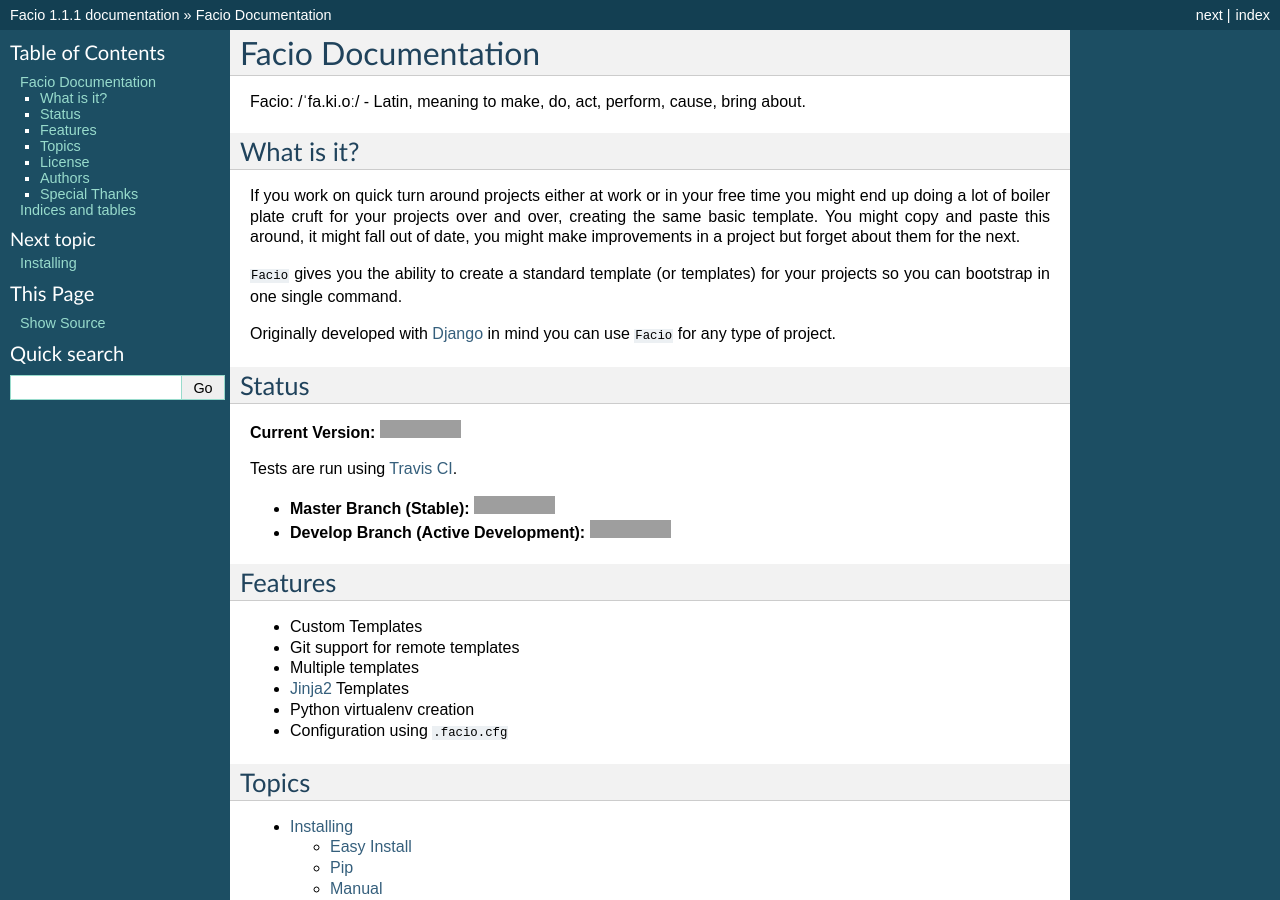
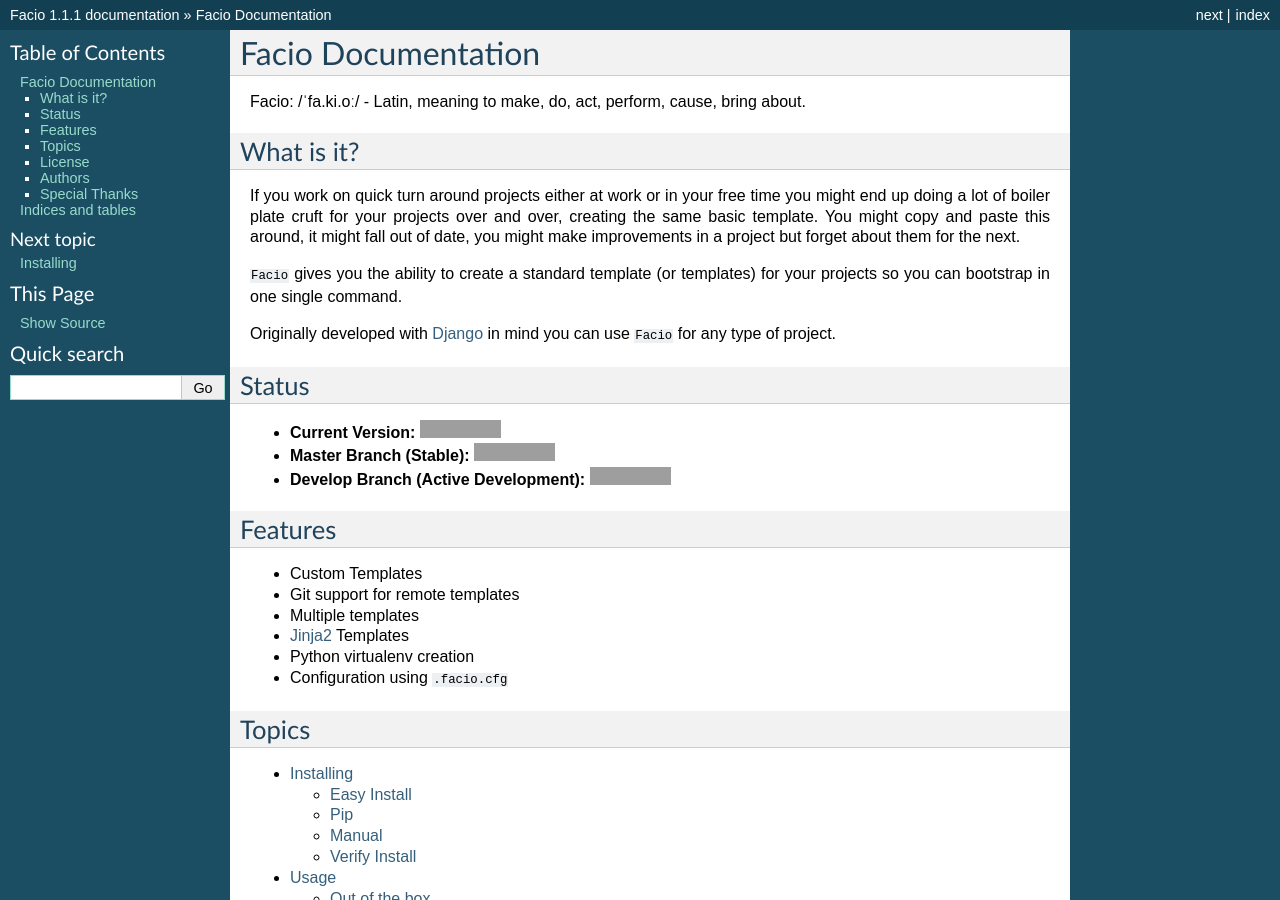
Before and after one commit to krak3n/Facio, a Sphinx documentation site: the page built from docs/index.rst, in a window 1280 px wide and 900 px high. Built offline with Sphinx 7.4.7, drawn with Linux system fonts in a browser that asks for light colours; grey boxes are pictures that could not be loaded.

Commit message:
Hopefully this looks ok :p

```diff
--- a/README.rst
+++ b/README.rst
@@ -15,12 +15,8 @@
 Status
 ------
 
-**Current Version:** |PyPi_version|
-
-Tests are run using `Travis CI`_.
-
+* **Current Version:** |PyPi_version|
 * **Master Branch (Stable):** |travis_master|
-
 * **Develop Branch (Active Development):** |travis_develop|
 
 Documentation
--- a/docs/index.rst
+++ b/docs/index.rst
@@ -15,12 +15,8 @@
 Status
 ------
 
-**Current Version:** |PyPi_version|
-
-Tests are run using `Travis CI`_.
-
+* **Current Version:** |PyPi_version|
 * **Master Branch (Stable):** |travis_master|
-
 * **Develop Branch (Active Development):** |travis_develop|
 
 Features
@@ -82,4 +78,5 @@
 .. |travis_develop| image:: https://travis-ci.org/krak3n/Facio.png?branch=develop
     :height: 18px
 .. |PyPi_version| image:: https://pypip.in/v/facio/badge.png
+    :target: https://crate.io/packages/facio
     :height: 18px
```
